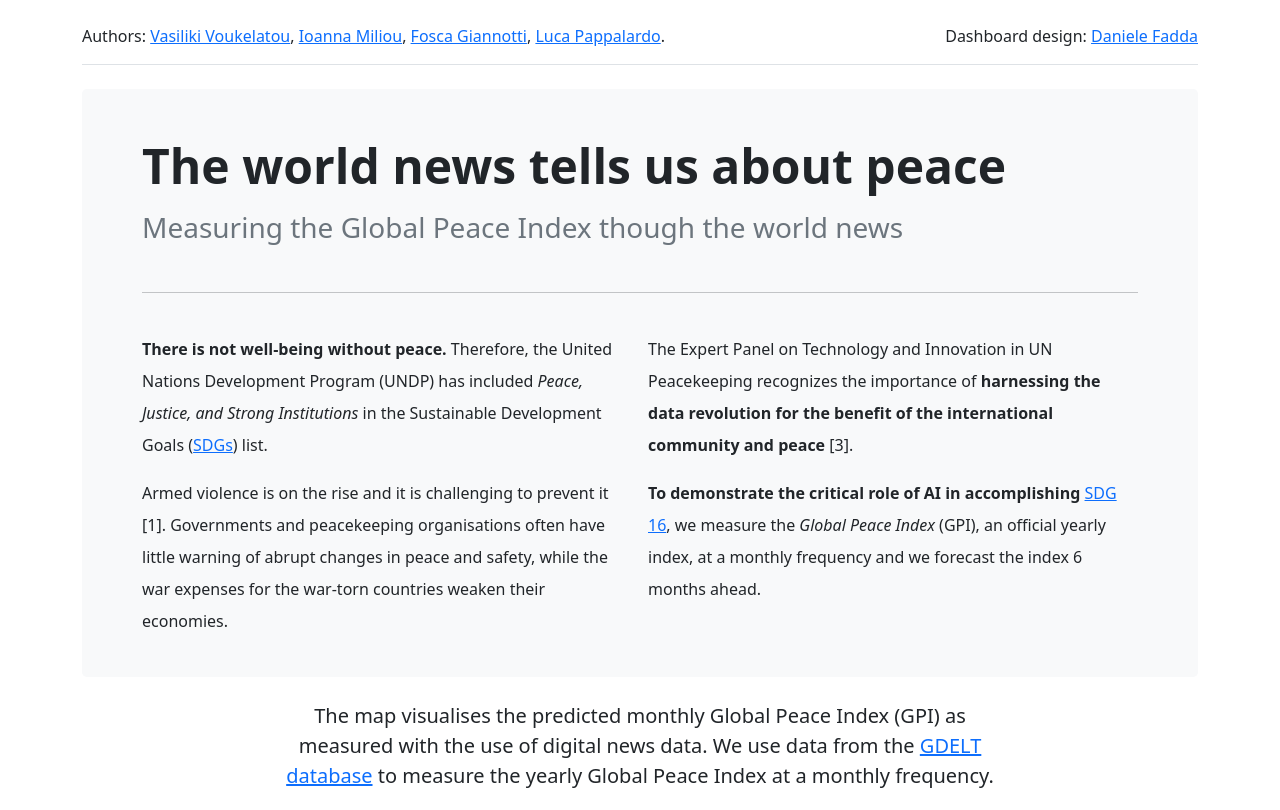
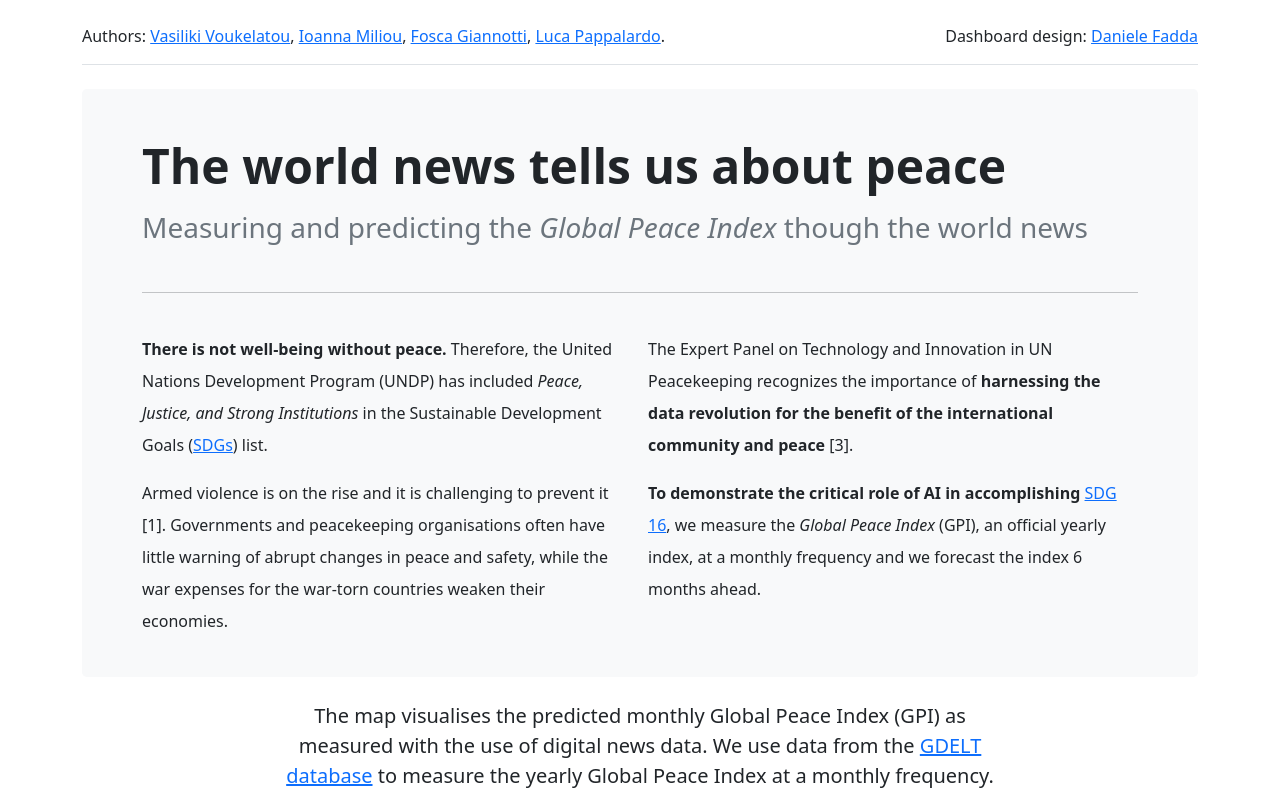
Before and after one commit to danielefadda/gpi_dashboard, a plain HTML site: page web/index.html in a window 1280 px wide. Shown: the top 810 px of the page. Drawn offline with nearby package versions, Linux system fonts and the light colour scheme; a script that the page names is missing.

Commit message:
subtitle updated

```diff
--- a/web/index.html
+++ b/web/index.html
@@ -61,7 +61,7 @@
            The world news tells us about peace
          </h1>
          <h3 class="text-muted">
-          Measuring the Global Peace Index though the world news
+           Measuring and predicting the <em>Global Peace Index</em> though the world news
         </h3>
         <br>
         <hr>
```
